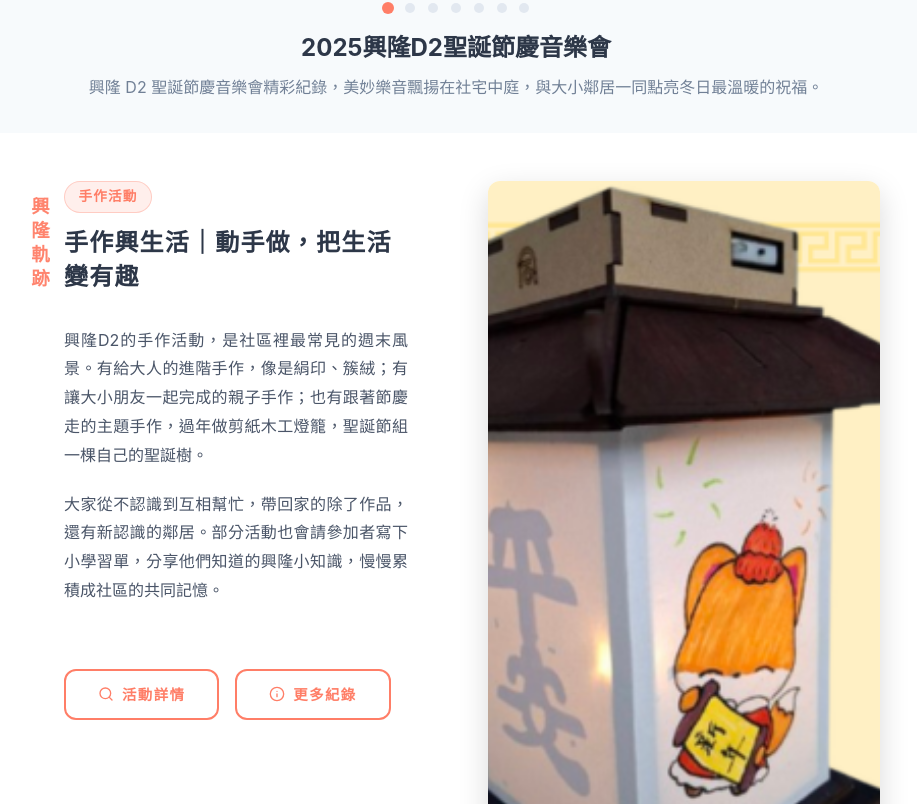
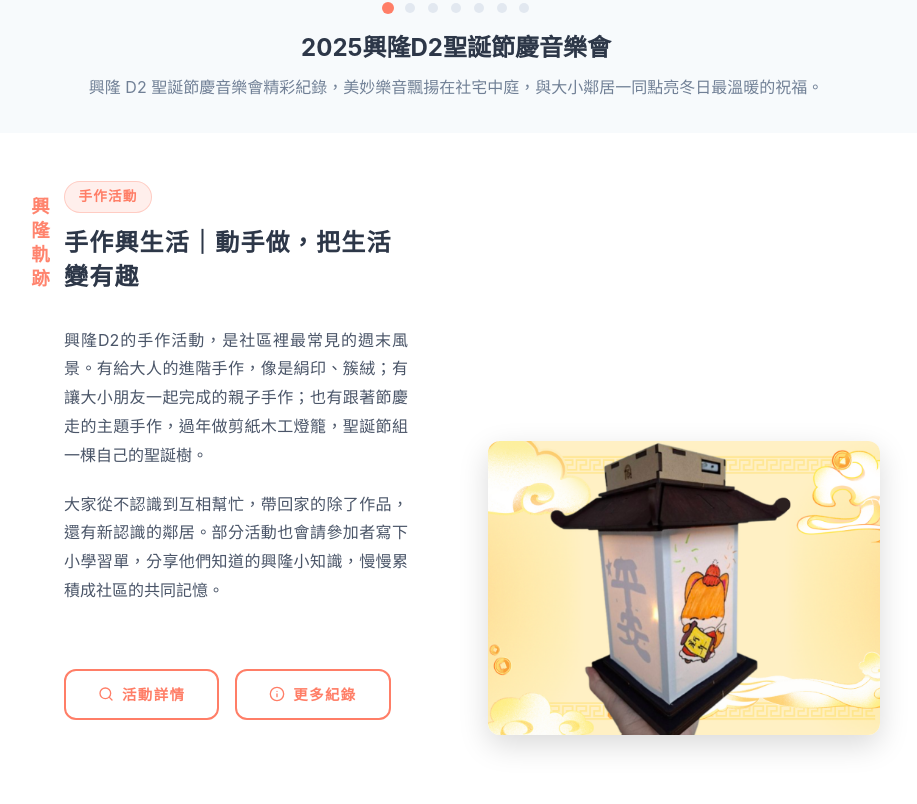
Before and after one commit to elmerlu/XLD2YILiving, a React (Vite) app: page / in a window 1280 px wide. Shown: the part 736-1540 px from the top of the page, without its empty margins (184-1101 px from the left). Built offline with nearby package versions, Linux system fonts and the light colour scheme; the HTML template or start-up script is replaced by a standard one; a web font is replaced by a local one.

Commit message:
style(gallery): scale slide 2 square image to 75% width to match 4:3 image height of other slides

```diff
--- a/src/components/home/ActivityGallery.jsx
+++ b/src/components/home/ActivityGallery.jsx
@@ -34,6 +34,7 @@ const ACTIVITIES = [
             "「豬腳煮花生，心想事成！蛋糕也好吃，不會太甜、太鹹，合現代人健康美食的口味，讚！」"
         ],
         image: musicKitchenImg,
+        isSquareImage: true,
         link: "https://drive.google.com/file/d/1uDs7pjXG4vHbFz_taUkbn_leicG2fxl4/view"
     },
     {
@@ -173,7 +174,7 @@ const ActivityGallery = () => {
                             key={currentIndex}
                             src={currentActivity.image}
                             alt={currentActivity.title}
-                            className={`${styles.imageSlide} ${styles.fadeInEffect}`}
+                            className={`${styles.imageSlide} ${currentActivity.isSquareImage ? styles.imageSlideSquare : ''} ${styles.fadeInEffect}`}
                         />
                     </div>
                 </div>
--- a/src/components/home/ActivityGallery.module.css
+++ b/src/components/home/ActivityGallery.module.css
@@ -323,6 +323,30 @@
 
 /* ... existing styles ... */
 
+.imageArea {
+    width: 100%;
+    padding: 1rem 1.5rem 0;
+    display: flex;
+    align-items: center;
+    justify-content: center;
+}
+
+.imageSlide {
+    width: 100%;
+    height: auto;
+    aspect-ratio: 4 / 3;
+    object-fit: cover;
+    border-radius: var(--radius-md);
+}
+
+/* 以其他三頁 (4:3 橫圖，高度為寬度的 75%) 的圖片高度為基準，
+   將 1:1 正方形的灶咖作伙圖片等比縮小為寬度 75%，使其高度同樣恆為 75% */
+.imageSlideSquare {
+    width: 75%;
+    aspect-ratio: 1 / 1;
+    object-fit: contain;
+}
+
 @media (min-width: 968px) {
     .imageArea {
         width: 100%;
@@ -332,21 +356,15 @@
         padding: 3rem 2rem;
         background-color: transparent;
         overflow: visible;
-        /* Allow shadow to show */
+        display: flex;
+        align-items: center;
+        justify-content: center;
     }
 
     .imageSlide {
         border-radius: var(--radius-md);
         box-shadow: 0 10px 30px rgba(0, 0, 0, 0.15);
-        /* Stronger shadow */
     }
-}
-
-.imageSlide {
-    width: 100%;
-    height: 100%;
-    object-fit: cover;
-    /* transition: opacity 0.5s ease-in-out; Removed to let animation handle it */
 }
 
 @keyframes fadeIn {
```
